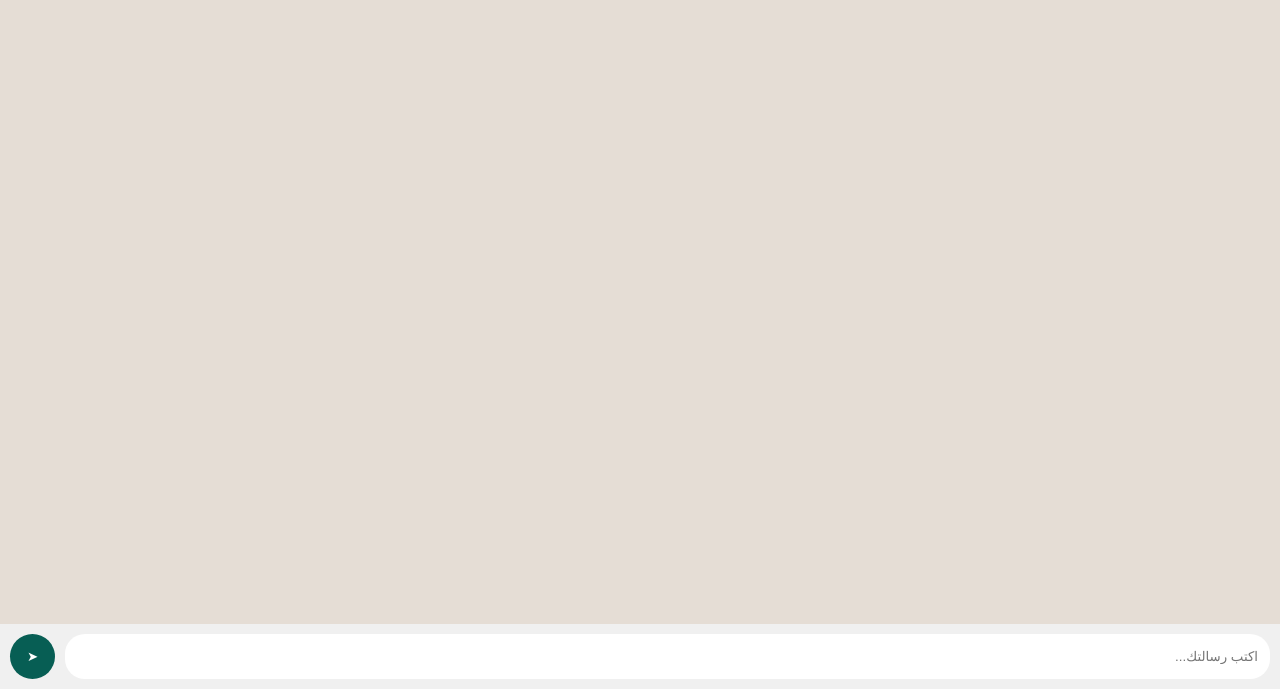
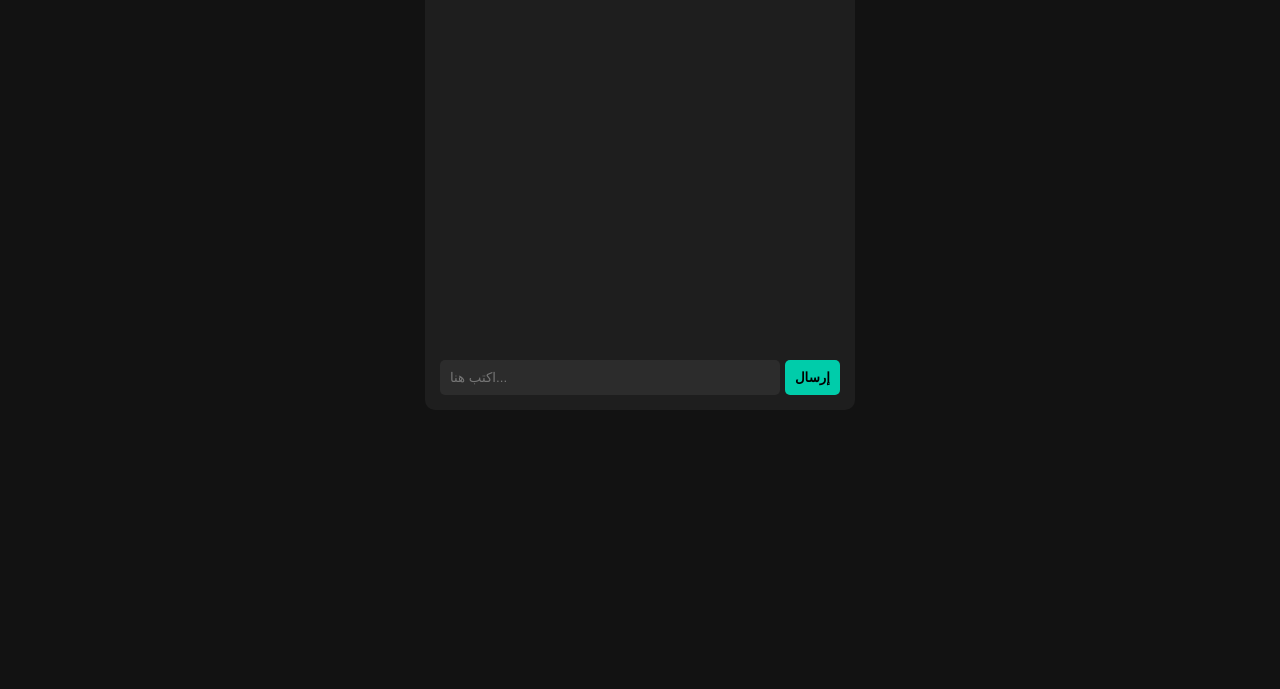
Before and after one commit to Ahmadtalaat12/Ahmad-AI-Pro, a plain HTML site: page index.html in a window 1280 px wide. Shown: the part 111-800 px from the top of the page. Drawn offline with Linux system fonts and the light colour scheme.

Commit message:
Update index.html

```diff
--- a/index.html
+++ b/index.html
@@ -1,64 +1,46 @@
 <!DOCTYPE html>
-<html lang="ar" dir="rtl">
+<html lang="ar">
 <head>
     <meta charset="UTF-8">
-    <meta name="viewport" content="width=device-width, initial-scale=1.0">
-    <title>مساعد أحمد طلعت</title>
+    <title>Ahmad AI Pro</title>
     <style>
-        /* كود الـ CSS مدمج هنا */
-        body { font-family: sans-serif; background-color: #e5ddd5; margin: 0; display: flex; flex-direction: column; height: 100vh; }
-        header { background-color: #075e54; color: white; padding: 15px; text-align: center; font-weight: bold; }
-        #chat-container { flex: 1; overflow-y: auto; padding: 20px; display: flex; flex-direction: column; gap: 10px; }
-        .message { max-width: 80%; padding: 10px; border-radius: 10px; font-size: 1rem; }
-        .user { align-self: flex-end; background-color: #dcf8c6; }
-        .ai { align-self: flex-start; background-color: #fff; box-shadow: 0 1px 1px rgba(0,0,0,0.1); }
-        .input-area { background: #f0f0f0; padding: 10px; display: flex; gap: 10px; }
-        input { flex: 1; padding: 12px; border-radius: 20px; border: none; outline: none; }
-        button { background-color: #075e54; color: white; border: none; border-radius: 50%; width: 45px; height: 45px; cursor: pointer; }
+        body { background: #121212; color: white; font-family: sans-serif; display: flex; flex-direction: column; align-items: center; padding: 20px; }
+        #chat { width: 100%; max-width: 400px; background: #1e1e1e; border-radius: 10px; padding: 15px; }
+        #msgs { height: 350px; overflow-y: auto; display: flex; flex-direction: column; }
+        .msg { padding: 10px; margin: 5px; border-radius: 8px; max-width: 80%; }
+        .u { align-self: flex-end; background: #007bff; }
+        .b { align-self: flex-start; background: #333; color: #00ccaa; }
+        input { flex: 1; padding: 10px; border-radius: 5px; border: none; background: #2c2c2c; color: white; }
+        button { padding: 10px; background: #00ccaa; border: none; border-radius: 5px; color: black; font-weight: bold; }
     </style>
 </head>
 <body>
-
-<header>مساعد أحمد طلعت الذكي</header>
-<div id="chat-container">
-    <div class="message ai">أهلاً بك يا أحمد، كيف يمكنني مساعدتك اليوم؟</div>
+    <h2>Ahmad AI Pro</h2>
+    <div id="chat">
+        <div id="msgs"></div>
+        <div style="display:flex; gap:5px; margin-top:10px;">
+            <input type="text" id="i" placeholder="اكتب هنا...">
+            <button onclick="send()">إرسال</button>
         </div>
-<div class="input-area">
-    <input type="text" id="user-input" placeholder="اكتب رسالتك...">
-    <button onclick="sendMessage()">➤</button>
     </div>
-
     <script>
-    // كود الـ JavaScript مدمج هنا
-    async function sendMessage() {
-        const input = document.getElementById('user-input');
-        const container = document.getElementById('chat-container');
-        const text = input.value.trim();
-        if (!text) return;
-
-        displayMessage('أنت', text);
-        input.value = '';
-
+        async function send() {
+            const i = document.getElementById("i");
+            const m = document.getElementById("msgs");
+            if(!i.value) return;
+            const text = i.value;
+            m.innerHTML += `<div class="msg u">${text}</div>`;
+            i.value = "";
             try {
-            const response = await fetch('/api/chat', {
-                method: 'POST',
-                headers: { 'Content-Type': 'application/json' },
-                body: JSON.stringify({ prompt: text })
+                const res = await fetch("/api/chat", {
+                    method: "POST",
+                    headers: {"Content-Type": "application/json"},
+                    body: JSON.stringify({message: text})
                 });
-            const data = await response.json();
-            displayMessage('مساعد أحمد', data.reply || "لم أستطع فهم ذلك.");
-        } catch (e) {
-            displayMessage('مساعد أحمد', "حدث خطأ في الاتصال.");
-        }
-    }
-
-    function displayMessage(sender, text) {
-        const container = document.getElementById('chat-container');
-        const div = document.createElement('div');
-        div.className = 'message ' + (sender === 'أنت' ? 'user' : 'ai');
-        div.innerText = text;
-        container.appendChild(div);
-        container.scrollTop = container.scrollHeight;
+                const d = await res.json();
+                m.innerHTML += `<div class="msg b">${d.reply || "مفيش رد"}</div>`;
+            } catch (e) { m.innerHTML += `<div class="msg b">خطأ اتصال</div>`; }
+            m.scrollTop = m.scrollHeight;
         }
     </script>
 </body>
```
Lines whose indentation alone changed are shown as unchanged.
